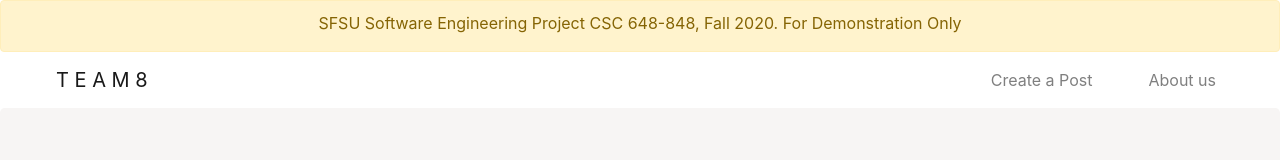
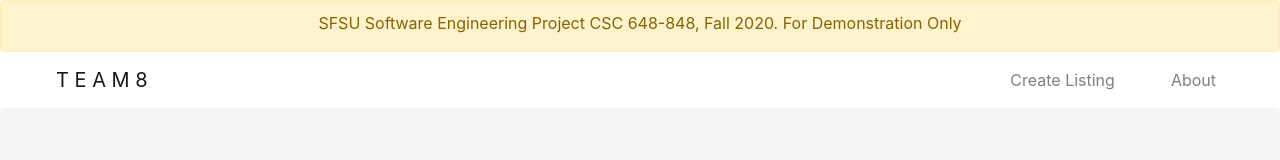
Before and after one commit to YGLEE1993/GatorGoods, a React (Create React App) app in the folder application/client/: page / in a window 1280 px wide. Shown: the top 160 px of the page. Built offline with nearby package versions, Linux system fonts and the light colour scheme; no server answers.

Commit message:
reverting changes

```diff
--- a/application/client/src/Components/views/Navigation/Navigation.js
+++ b/application/client/src/Components/views/Navigation/Navigation.js
@@ -10,10 +10,10 @@ export default function Navigation() {
         </Navbar.Brand>
         <Nav className="ml-auto">
           <Nav.Link style={{ marginRight: "40px" }} href="/newListing">
-            Create a Post
+            Create Listing
           </Nav.Link>
           <Nav.Link style={{ marginRight: "40px" }} href="/about">
-            About us
+            About
           </Nav.Link>
         </Nav>
       </Navbar>
--- a/application/client/src/index.js
+++ b/application/client/src/index.js
@@ -4,6 +4,7 @@ import { BrowserRouter as Router } from "react-router-dom";
 import "./index.css";
 import App from "./App";
 import * as serviceWorker from "./serviceWorker";
+
 
 // This renders the div id="root" on index.html after pulling the template from App.js
 ReactDOM.render(
```
